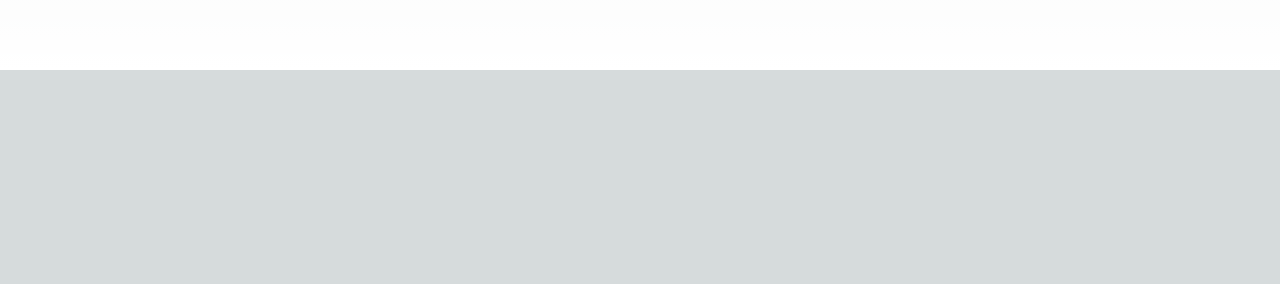
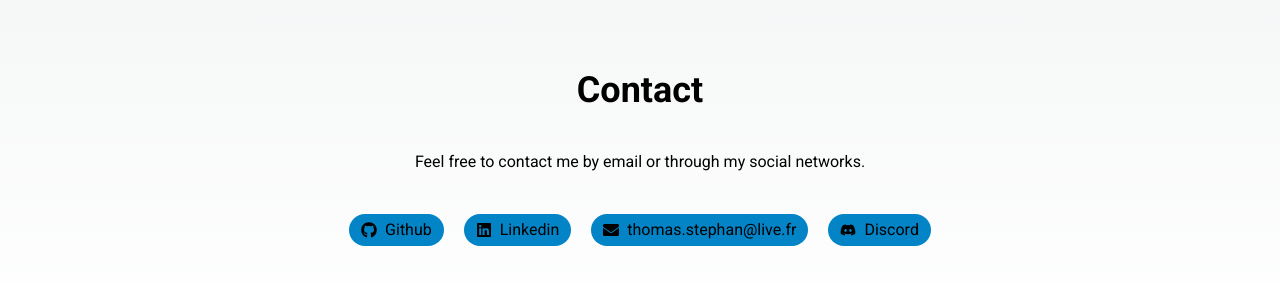
Before and after one commit to SkyDogzz/Portfolio-NextJS, a Next.js app: page / in a window 1280 px wide. Shown: the part 1110-1394 px from the top of the page. Before the commit the page ends 1180 px from the top, so only its background shows below. Built offline with nearby package versions, Linux system fonts and the light colour scheme.

Commit message:
Add Contact component and ContactButtons component

```diff
--- /dev/null
+++ b/src/app/components/Contact.tsx
@@ -0,0 +1,17 @@
+import ContactButtons from "./ContactButtons";
+import { Roboto } from "next/font/google";
+const roboto = Roboto({ subsets: ["latin"], weight: "700" });
+
+export default function Contact() {
+  return (
+    <section className="skills flex flex-col justify-center gap-10 pb-20">
+      <h1 className={roboto.className + " text-4xl text-center"}>Contact</h1>
+      <p className="text-center">
+        Feel free to contact me by email or through my social networks.
+      </p>
+      <div className="flex justify-center">
+        <ContactButtons />
+      </div>
+    </section>
+  );
+}
--- /dev/null
+++ b/src/app/components/ContactButtons.tsx
@@ -0,0 +1,30 @@
+import Link from "next/link";
+import { FaGithub, FaLinkedin, FaEnvelope, FaDiscord } from "react-icons/fa";
+
+export default function ContactButtons() {
+  return (
+    <div className="flex gap-5">
+      <HeroButton url="/" icon={<FaGithub />} name="Github" />
+      <HeroButton url="/" icon={<FaLinkedin />} name="Linkedin" />
+      <HeroButton url="/" icon={<FaEnvelope />} name="thomas.stephan@live.fr" />
+      <HeroButton url="/" icon={<FaDiscord />} name="Discord" />
+    </div>
+  );
+}
+
+interface HeroButtonProps {
+    url: string;
+    icon: React.ReactNode;
+    name: string;
+  }
+
+  function HeroButton({ url, icon, name }: HeroButtonProps) {
+    return (
+      <Link href={url}>
+        <button className="flex gap-2 items-center bg-sky-600 py-1 px-3 rounded-full">
+          {icon}
+          {name}
+        </button>
+      </Link>
+    );
+  }
--- a/src/app/components/Hero.tsx
+++ b/src/app/components/Hero.tsx
@@ -1,8 +1,6 @@
 import { Roboto } from "next/font/google";
-import Link from "next/link";
-import { FaGithub, FaLinkedin, FaEnvelope, FaDiscord } from "react-icons/fa";
-
 const roboto = Roboto({ subsets: ["latin"], weight: "700" });
+import ContactButtons from "./ContactButtons";
 
 export default function Hero() {
   return (
@@ -13,29 +11,7 @@ export default function Hero() {
         Hey There! I'm -<br /> <span className="text-8xl">Thomas Stephan</span>
       </h1>
       <p className="text-3xl">I'm a Fullstack Web Developer</p>
-      <div className="flex gap-5">
-        <HeroButton url="/" icon={<FaGithub />} name="Github" />
-        <HeroButton url="/" icon={<FaLinkedin />} name="Linkedin" />
-        <HeroButton url="/" icon={<FaEnvelope />} name="thomas.stephan@live.fr" />
-        <HeroButton url="/" icon={<FaDiscord />} name="Discord" />
-      </div>
+      <ContactButtons/>
     </section>
   );
 }
-
-interface HeroButtonProps {
-  url: string;
-  icon: React.ReactNode;
-  name: string;
-}
-
-function HeroButton({ url, icon, name }: HeroButtonProps) {
-  return (
-    <Link href={url}>
-      <button className="flex gap-2 items-center bg-sky-600 py-1 px-3 rounded-full">
-        {icon}
-        {name}
-      </button>
-    </Link>
-  );
-}
--- a/src/app/page.tsx
+++ b/src/app/page.tsx
@@ -1,11 +1,13 @@
 import Header from "./components/Header";
 import Hero from "./components/Hero";
 import Skills from "./components/Skills";
+import Contact from "./components/Contact";
 
 export default function Home() {
   return <main>
     <Header />
     <Hero />
     <Skills />
+    <Contact />
   </main>;
 }
```
